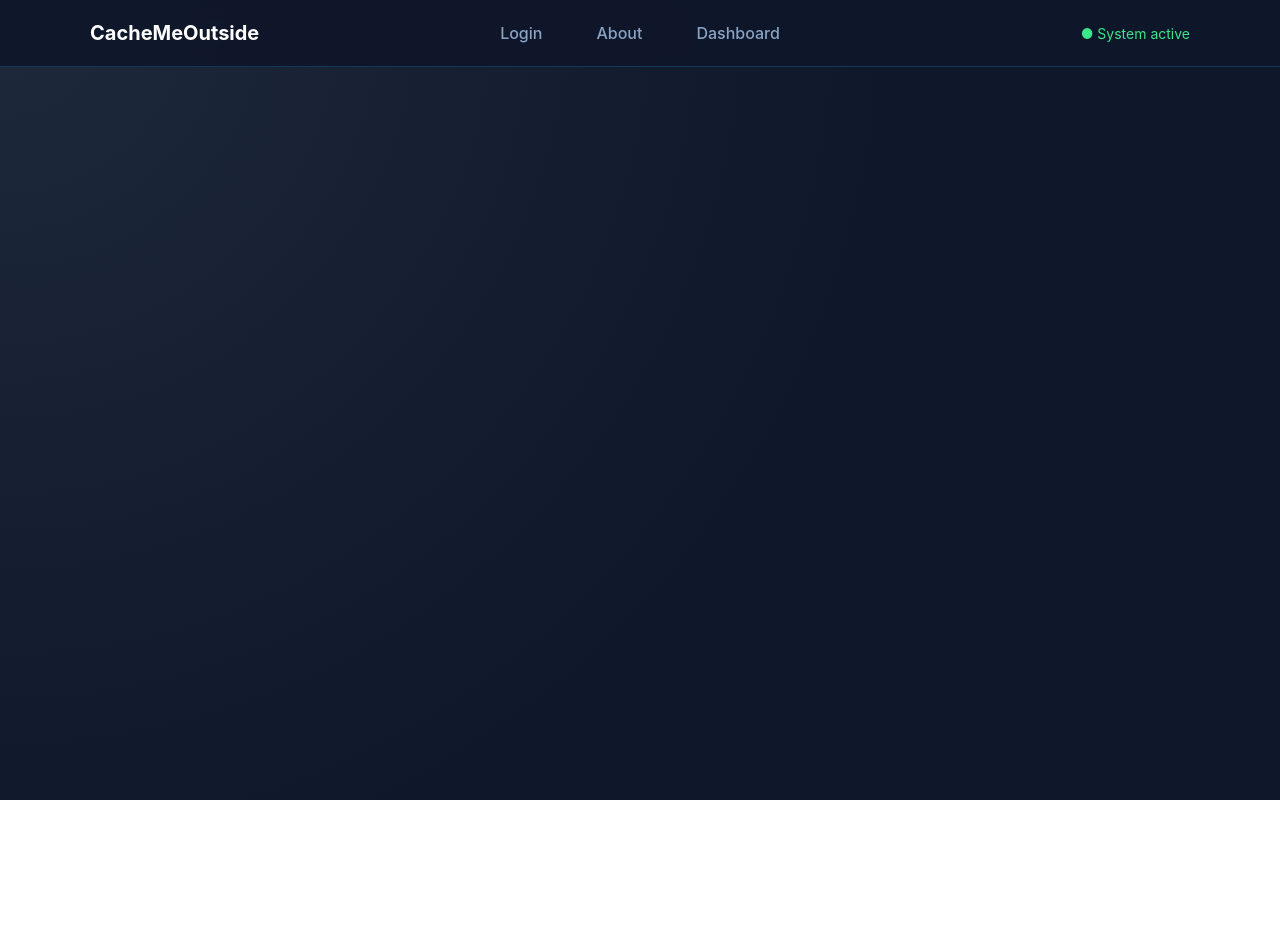
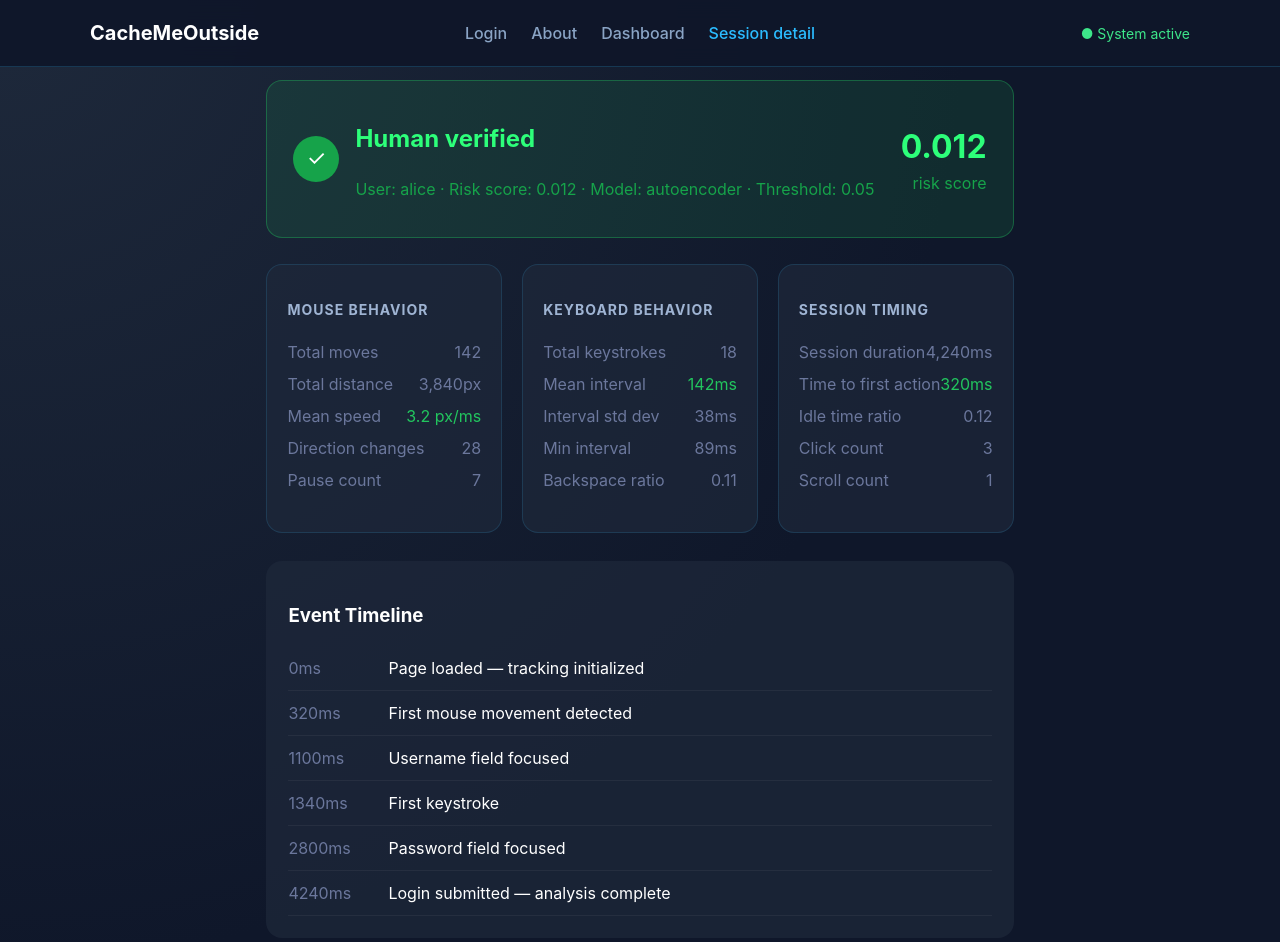
Before and after one commit to paritheplatypus/BotBoundary, a React (Vite) app in the folder FrontEnd/: page /session in a window 1280 px wide. Shown: the top 942 px of the page. Before the commit the page ends 800 px from the top, so only its background shows below. Built offline with nearby package versions, Linux system fonts and the light colour scheme; no server answers.

Commit message:
session data page

```diff
--- a/FrontEnd/src/App.jsx
+++ b/FrontEnd/src/App.jsx
@@ -4,6 +4,7 @@ import Login from "./pages/Login";
 import Dashboard from "./pages/Dashboard";
 import About from "./pages/About";
 import Register from "./pages/Register";
+import SessionDetail from "./pages/SessionDetail";
 
 
 export default function App() {
@@ -17,6 +18,7 @@ export default function App() {
           <Route path="/about" element={<About />} />
           <Route path="/dashboard" element={<Dashboard />} />
           <Route path="/register" element={<Register />} />
+          <Route path="/session" element={<SessionDetail />} />
         </Routes>
       </div>
     </div>
--- a/FrontEnd/src/components/Navbar.jsx
+++ b/FrontEnd/src/components/Navbar.jsx
@@ -11,6 +11,7 @@ export default function Navbar() {
     <NavLink to="/">Login</NavLink>
     <NavLink to="/about">About</NavLink>
     <NavLink to="/dashboard">Dashboard</NavLink>
+    <NavLink to="/session">Session detail</NavLink>
     </div>
 
     <div className="status">● System active</div>
--- /dev/null
+++ b/FrontEnd/src/pages/SessionDetail.jsx
@@ -0,0 +1,103 @@
+import "../styles/sessionDetail.css";
+
+export default function SessionDetail() {
+  return (
+    <div className="session-container">
+
+      {/* Status Banner */}
+      <div className="session-banner">
+        <div className="banner-left">
+          <div className="check">✓</div>
+          <div>
+            <h2>Human verified</h2>
+            <p>
+              User: alice · Risk score: 0.012 · Model: autoencoder · Threshold: 0.05
+            </p>
+          </div>
+        </div>
+
+        <div className="banner-score">
+          <div className="score-number">0.012</div>
+          <div className="score-label">risk score</div>
+        </div>
+      </div>
+
+
+      {/* Metrics row */}
+      <div className="session-metrics">
+
+        <div className="metric-card">
+          <h3>Mouse Behavior</h3>
+          <ul>
+            <li>Total moves <span>142</span></li>
+            <li>Total distance <span>3,840px</span></li>
+            <li>Mean speed <span className="green">3.2 px/ms</span></li>
+            <li>Direction changes <span>28</span></li>
+            <li>Pause count <span>7</span></li>
+          </ul>
+        </div>
+
+        <div className="metric-card">
+          <h3>Keyboard Behavior</h3>
+          <ul>
+            <li>Total keystrokes <span>18</span></li>
+            <li>Mean interval <span className="green">142ms</span></li>
+            <li>Interval std dev <span>38ms</span></li>
+            <li>Min interval <span>89ms</span></li>
+            <li>Backspace ratio <span>0.11</span></li>
+          </ul>
+        </div>
+
+        <div className="metric-card">
+          <h3>Session Timing</h3>
+          <ul>
+            <li>Session duration <span>4,240ms</span></li>
+            <li>Time to first action <span className="green">320ms</span></li>
+            <li>Idle time ratio <span>0.12</span></li>
+            <li>Click count <span>3</span></li>
+            <li>Scroll count <span>1</span></li>
+          </ul>
+        </div>
+
+      </div>
+
+
+      {/* Timeline */}
+      <div className="timeline-card">
+        <h3>Event Timeline</h3>
+
+        <div className="timeline-row">
+          <span>0ms</span>
+          <span>Page loaded — tracking initialized</span>
+        </div>
+
+        <div className="timeline-row">
+          <span>320ms</span>
+          <span>First mouse movement detected</span>
+        </div>
+
+        <div className="timeline-row">
+          <span>1100ms</span>
+          <span>Username field focused</span>
+        </div>
+
+        <div className="timeline-row">
+          <span>1340ms</span>
+          <span>First keystroke</span>
+        </div>
+
+        <div className="timeline-row">
+          <span>2800ms</span>
+          <span>Password field focused</span>
+        </div>
+
+        <div className="timeline-row">
+          <span>4240ms</span>
+          <span>Login submitted — analysis complete</span>
+        </div>
+
+      </div>
+
+    </div>
+  );
+}
--- a/FrontEnd/src/styles/navbar.css
+++ b/FrontEnd/src/styles/navbar.css
@@ -36,7 +36,6 @@
   left: 50%;
   transform: translateX(-50%);
 
-  display: flex;
   gap: 30px;
 }
 .nav-links a {
--- /dev/null
+++ b/FrontEnd/src/styles/sessiondetail.css
@@ -0,0 +1,118 @@
+.session-container{
+  max-width:1100px;
+  margin-bottom:40px;
+  padding:0 20px;
+}
+
+.session-banner{
+  display:flex;
+  justify-content:space-between;
+  align-items:center;
+
+  background:rgba(34,197,94,0.12);
+  border:1px solid rgba(34,197,94,0.35);
+
+  border-radius:16px;
+  padding:20px 26px;
+  margin-bottom:26px;
+}
+
+.banner-left{
+  display:flex;
+  align-items:center;
+  gap:16px;
+}
+.banner-left p{
+  color:#16a34a;
+}
+.banner-left h2{
+  color:#2dff7a;
+}
+
+.check{
+  width:46px;
+  height:46px;
+  border-radius:50%;
+  background:#16a34a;
+
+  display:flex;
+  align-items:center;
+  justify-content:center;
+
+  font-size:22px;
+}
+
+.banner-score{
+  text-align:right;
+}
+
+.score-number{
+  font-size:32px;
+  font-weight:700;
+  color:#2dff7a;
+}
+
+.score-label{
+  color:#16a34a;
+}
+
+.session-metrics{
+  display:grid;
+  grid-template-columns:repeat(3,1fr);
+  gap:20px;
+  margin-bottom:28px;
+}
+
+.metric-card{
+  background:rgba(30,41,59,0.7);
+  border:1px solid rgba(56,189,248,0.15);
+
+  border-radius:16px;
+  padding:20px;
+}
+
+.metric-card h3{
+  margin-bottom:14px;
+  font-size:14px;
+  color:#9fb4d3;
+  letter-spacing:1px;
+  text-transform:uppercase;
+}
+
+.metric-card ul{
+  list-style:none;
+  padding:0;
+}
+
+.metric-card li{
+  display:flex;
+  justify-content:space-between;
+  padding:4px 0;
+  color:#6b779c;
+}
+
+.green{
+  color:#22c55e;
+}
+
+.timeline-card{
+  background:rgba(30,41,59,0.7);
+  border-radius:16px;
+  padding:22px;
+}
+
+.timeline-card h3{
+  margin-bottom:16px;
+}
+
+.timeline-row{
+  display:flex;
+  gap:20px;
+  padding:10px 0;
+  border-bottom:1px solid rgba(255,255,255,0.05);
+}
+
+.timeline-row span:first-child{
+  width:80px;
+  color:#6b779c;
+}
```
